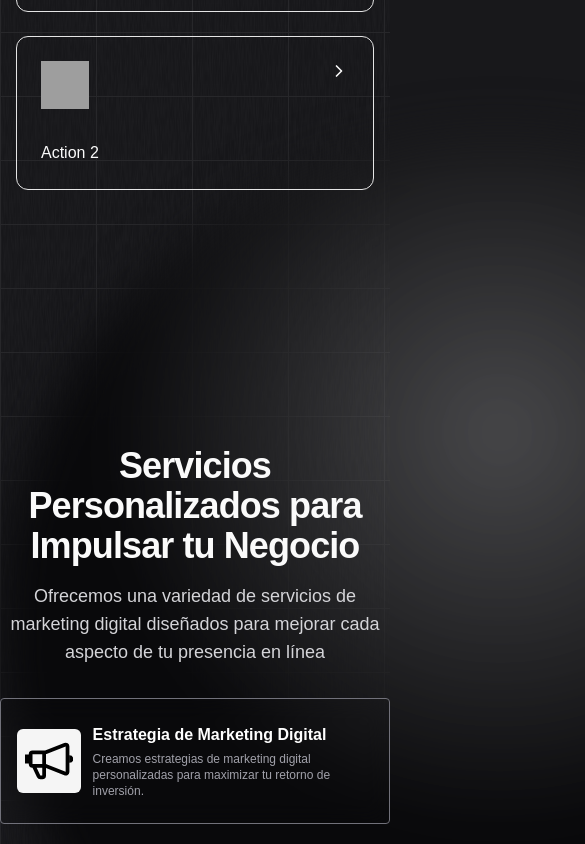
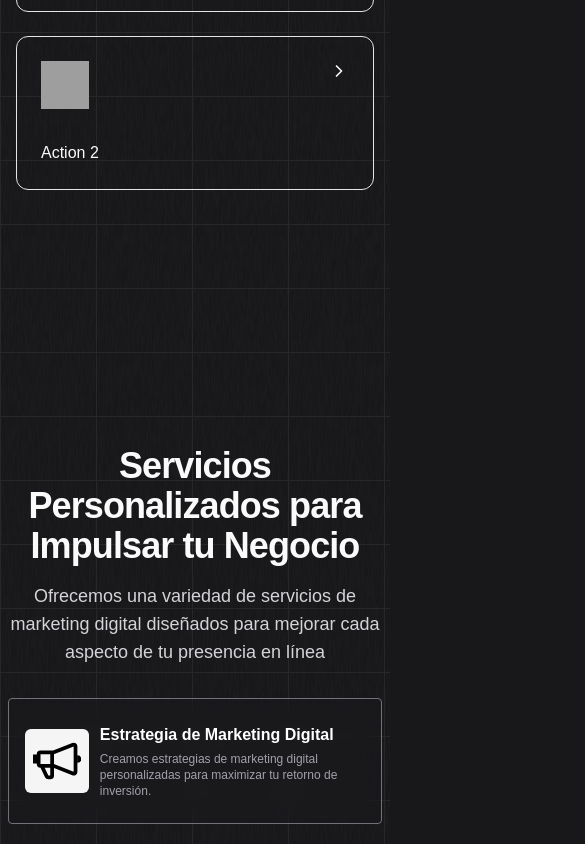
Before and after one commit to Juanmorales1810/trenza-comunicaciones, a Next.js app: page / in a window 390 px wide. Shown: the part 2080-2924 px from the top of the page, 585 px wide, since content can reach past the window. Built offline with nearby package versions, Linux system fonts and the light colour scheme; grey boxes are pictures that could not be loaded.

Commit message:
Actualizar componente Service: ajustar estilos de sección y ocultar fondo en pantallas pequeñas

```diff
--- a/components/interface/Service.tsx
+++ b/components/interface/Service.tsx
@@ -74,8 +74,8 @@ const features = [
 
 export default function Service() {
     return (
-        <section className="relative py-32 ">
-            <div className="absolute -z-10 left-0 right-0 top-[-10%] h-[1000px] w-[1000px] rounded-full bg-[radial-gradient(circle_400px_at_50%_300px,#fbfbfb36,#09090b)] blur-xl"></div>
+        <section className="relative py-32 px-2">
+            <div className="absolute hidden -z-10 left-0 right-0 top-[-10%] h-[1000px] w-[1000px] rounded-full bg-[radial-gradient(circle_400px_at_50%_300px,#fbfbfb36,#09090b)] blur-xl lg:block"></div>
             <div className="container">
                 <div className="flex flex-col items-center text-center">
                     <h2 className="mb-4 text-4xl font-semibold tracking-tight sm:text-5xl">
```
